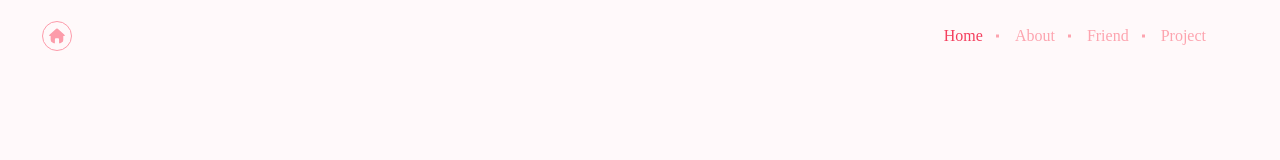
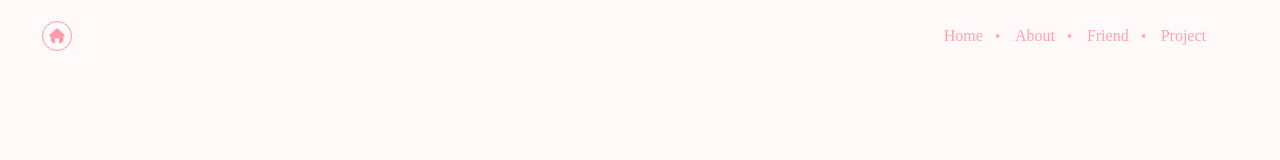
Before and after one commit to BianTan/home_page, a Vue app: page / in a window 1280 px wide. Shown: the top 160 px of the page. Built offline with nearby package versions, Linux system fonts and the light colour scheme.

Commit message:
feat✨ hash

```diff
--- a/src/App.vue
+++ b/src/App.vue
@@ -1,7 +1,7 @@
 <template>
-  <app-header @handleMenuClick="handleMenuClick" />
+  <app-header :index="index" />
   <div class="wrapper">
-    <swiper ref="swiperRef">
+    <swiper ref="swiperRef" :basePage="index">
       <slide><home /></slide>
       <slide><about /></slide>
       <slide><friend /></slide>
@@ -12,6 +12,7 @@
 
 <script lang="ts">
 import { defineComponent, ref } from "vue";
+import { MenuLinks } from "@/common/config";
 import AppHeader from "./components/AppHeader.vue";
 import Swiper from "./common/swiper/index.vue";
 import Slide from "./common/swiper/Slide.vue";
@@ -33,13 +34,24 @@ export default defineComponent({
   },
   setup() {
     const swiperRef = ref<any>(null);
-    const handleMenuClick = (index: number) => {
+
+    const switchPage = (url: string) => {
+      const path = url.replace(/http:\/\/\S+?\//g, "");
+      const index = MenuLinks.findIndex((link) => {
+        return link.url === path;
+      });
+      return index;
+    };
+
+    const index = switchPage(location.href);
+    window.addEventListener("hashchange", (e) => {
+      const index = switchPage(e.newURL);
       if (swiperRef.value) swiperRef.value.goPage(index);
-    };
+    });
 
     return {
       swiperRef,
-      handleMenuClick,
+      index,
     };
   },
 });
--- /dev/null
+++ b/src/common/config.ts
@@ -0,0 +1,22 @@
+export const MenuLinks = [
+  {
+    id: 0,
+    name: "Home",
+    url: "#home",
+  },
+  {
+    id: 1,
+    name: "About",
+    url: "#about",
+  },
+  {
+    id: 2,
+    name: "Friend",
+    url: "#friend",
+  },
+  {
+    id: 3,
+    name: "Project",
+    url: "#project",
+  },
+];
--- a/src/common/swiper/BdSwiper.ts
+++ b/src/common/swiper/BdSwiper.ts
@@ -3,15 +3,30 @@ class BdSwiper {
   wrapperDom: HTMLElement | null;
   swiperNum: number;
   currentIndex: number;
-  constructor(ele: HTMLElement) {
-    this.currentIndex = 0;
+  isInit: boolean;
+
+  constructor(ele: HTMLElement, index?: number) {
+    this.currentIndex = index || 0;
     this.containerDom = ele;
     this.wrapperDom = this.containerDom.querySelector('.swiper-wrapper');
     this.swiperNum = this.containerDom.querySelectorAll('.swiper-slide').length;
+    this.isInit = false
+    this.init();
+  }
+
+  init(): void {
+    if (this.wrapperDom) {
+      const w = this.wrapperDom.clientWidth;
+      this.wrapperDom.style.transform = `translate3d(-${this.currentIndex * w}px, 0, 0)`;
+    }
   }
 
   goPage(index: number): void {
     if (this.wrapperDom) {
+      if (!this.isInit) {
+        this.isInit = true
+        this.wrapperDom.style.transitionDuration = '.6s'
+      }
       this.currentIndex = index;
       const w = this.wrapperDom.clientWidth;
       this.wrapperDom.style.transform = `translate3d(-${index * w}px, 0, 0)`;
--- a/src/common/swiper/index.vue
+++ b/src/common/swiper/index.vue
@@ -12,7 +12,13 @@ import BdSwiper from "./BdSwiper";
 
 export default defineComponent({
   name: "BdSwiper",
-  setup() {
+  props: {
+    basePage: {
+      type: Number,
+      default: 0,
+    },
+  },
+  setup(props) {
     const swiperRef = ref<HTMLElement | null>(null);
     const swiper = ref<BdSwiper | null>(null);
 
@@ -22,7 +28,7 @@ export default defineComponent({
 
     onMounted(() => {
       if (swiperRef.value) {
-        swiper.value = new BdSwiper(swiperRef.value);
+        swiper.value = new BdSwiper(swiperRef.value, props.basePage);
         window.addEventListener(
           "resize",
           () => {
@@ -49,7 +55,6 @@ export default defineComponent({
     display: flex;
     transform: translate3d(0, 0, 0);
     transition: transform ease;
-    transition-duration: 0.6s;
   }
 }
 </style>
--- a/src/components/AppHeader.vue
+++ b/src/components/AppHeader.vue
@@ -3,7 +3,7 @@
     <svg-icon class="header-icon" :name="icon" />
     <menu>
       <a
-        v-for="link in links"
+        v-for="link in MenuLinks"
         :key="link.id"
         :href="link.url"
         :class="[{ active: currentIndex === link.id }]"
@@ -16,6 +16,7 @@
 
 <script lang="ts">
 import { defineComponent, ref } from "vue";
+import { MenuLinks } from "@/common/config";
 import SvgIcon from "./SvgIcon.vue";
 
 export default defineComponent({
@@ -23,41 +24,22 @@ export default defineComponent({
   components: {
     SvgIcon,
   },
-  emits: ["handleMenuClick"],
-  setup(props, ctx) {
-    const links = [
-      {
-        id: 0,
-        name: "Home",
-        url: "#",
-      },
-      {
-        id: 1,
-        name: "About",
-        url: "#",
-      },
-      {
-        id: 2,
-        name: "Friend",
-        url: "#",
-      },
-      {
-        id: 3,
-        name: "Project",
-        url: "#",
-      },
-    ];
-
-    const currentIndex = ref(0);
+  props: {
+    index: {
+      type: Number,
+      default: 0,
+    },
+  },
+  setup(props) {
+    const currentIndex = ref(props.index);
     const icon = ref("Home");
     const handleLinkClick = (index: number) => {
       currentIndex.value = index;
-      icon.value = links[index].name;
-      ctx.emit("handleMenuClick", index);
+      icon.value = MenuLinks[index].name;
     };
 
     return {
-      links,
+      MenuLinks,
       icon,
       currentIndex,
       handleLinkClick,
```
